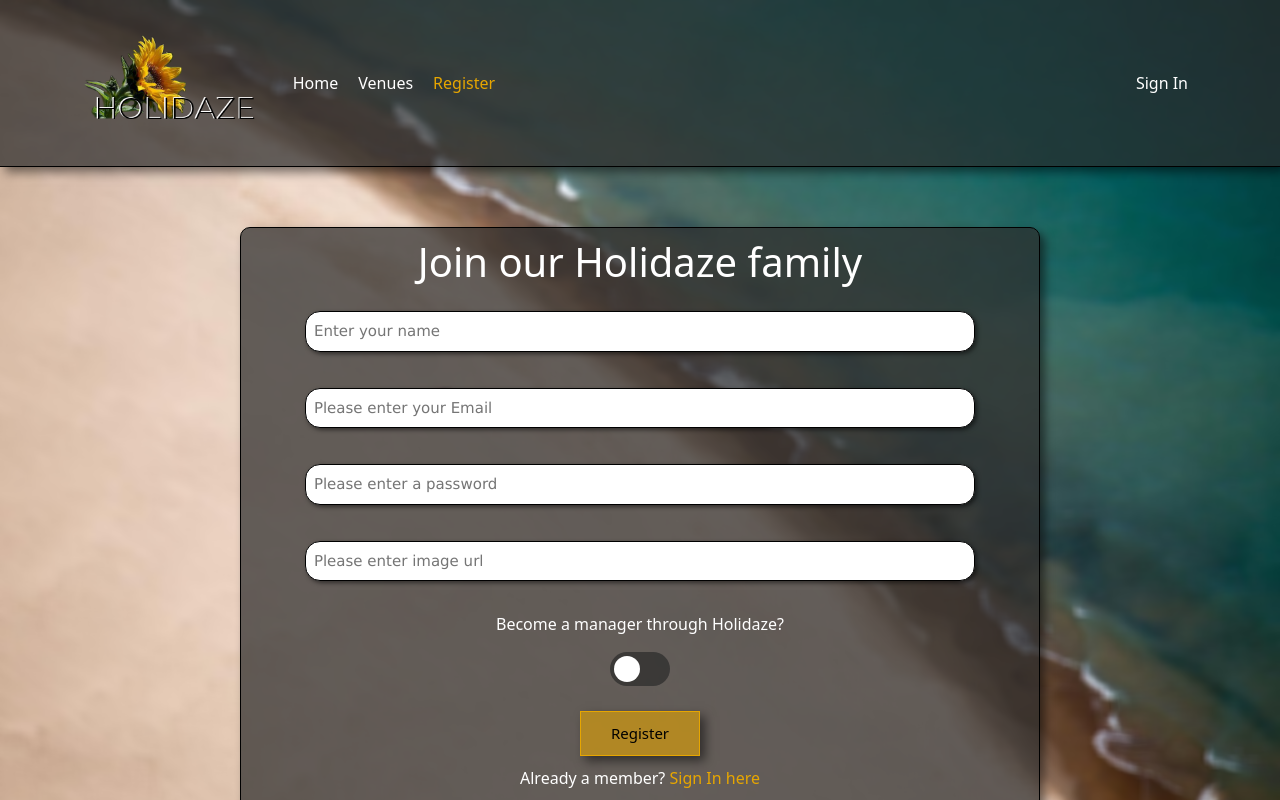
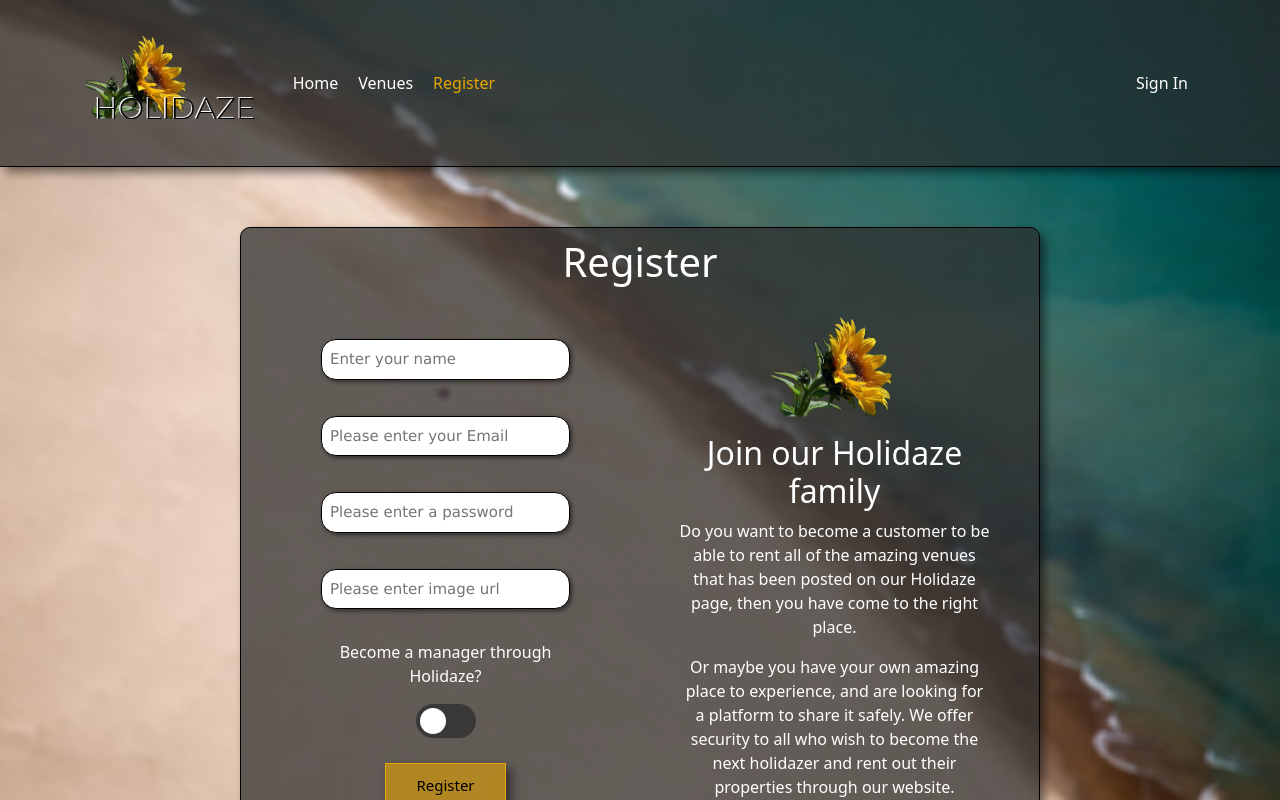
Before and after one commit to th3boe/project-exam-2-holidaze, a React (Create React App) app: page /register in a window 1280 px wide. Shown: the top 800 px of the page. Built offline with nearby package versions, Linux system fonts and the light colour scheme; the HTML template or start-up script is replaced by a standard one.

Commit message:
added text to registration form!

```diff
--- a/src/pages/Register/index.jsx
+++ b/src/pages/Register/index.jsx
@@ -1,5 +1,6 @@
 import React from "react";
 import RegForm from "../../components/Forms/regForm.jsx";
+import Icon from "../../images/logo-mobile.png";
 import styles from "./register.module.css";
 
 // Register Function
@@ -8,9 +9,26 @@ export default function Register() {
   return (
     <div className={styles.pageWrapper}>
       <div className={styles.card}>
-        <h1 className={styles.titleCard}>Join our Holidaze family</h1>
-        <div>
-          <RegForm />
+        <h1 className={styles.titleCard}>Register</h1>
+        <div className={styles.contentWrapper}>
+          <div className={styles.cardContent}>
+            <RegForm />
+          </div>
+          <div className={styles.cardContent}>
+            <img src={Icon} alt="Holidaze Logo Icon" height="120vmin" />
+            <h2>Join our Holidaze family</h2>
+            <p>
+              Do you want to become a customer to be able to rent all of the
+              amazing venues that has been posted on our Holidaze page, then you
+              have come to the right place.
+            </p>
+            <p>
+              Or maybe you have your own amazing place to experience, and are
+              looking for a platform to share it safely. We offer security to
+              all who wish to become the next holidazer and rent out their
+              properties through our website.
+            </p>
+          </div>
         </div>
       </div>
     </div>
--- a/src/pages/Register/register.module.css
+++ b/src/pages/Register/register.module.css
@@ -2,6 +2,14 @@
   text-align: center;
   padding: 40px 0;
   color: white;
+}
+
+.contentWrapper {
+  display: flex;
+  flex-direction: column;
+  justify-content: space-around;
+  margin: auto;
+  max-width: 1000px;
 }
 
 .card {
@@ -13,3 +21,21 @@
   margin: 10px auto;
   max-width: 800px;
 }
+
+.cardContent {
+  width: 330px;
+  align-items: center;
+  margin: 10px auto;
+  padding: 10px;
+}
+
+@media only screen and (min-width: 700px) {
+  .contentWrapper {
+    display: flex;
+    flex-direction: row;
+  }
+
+  .cardContent {
+    max-width: 500px;
+  }
+}
```
